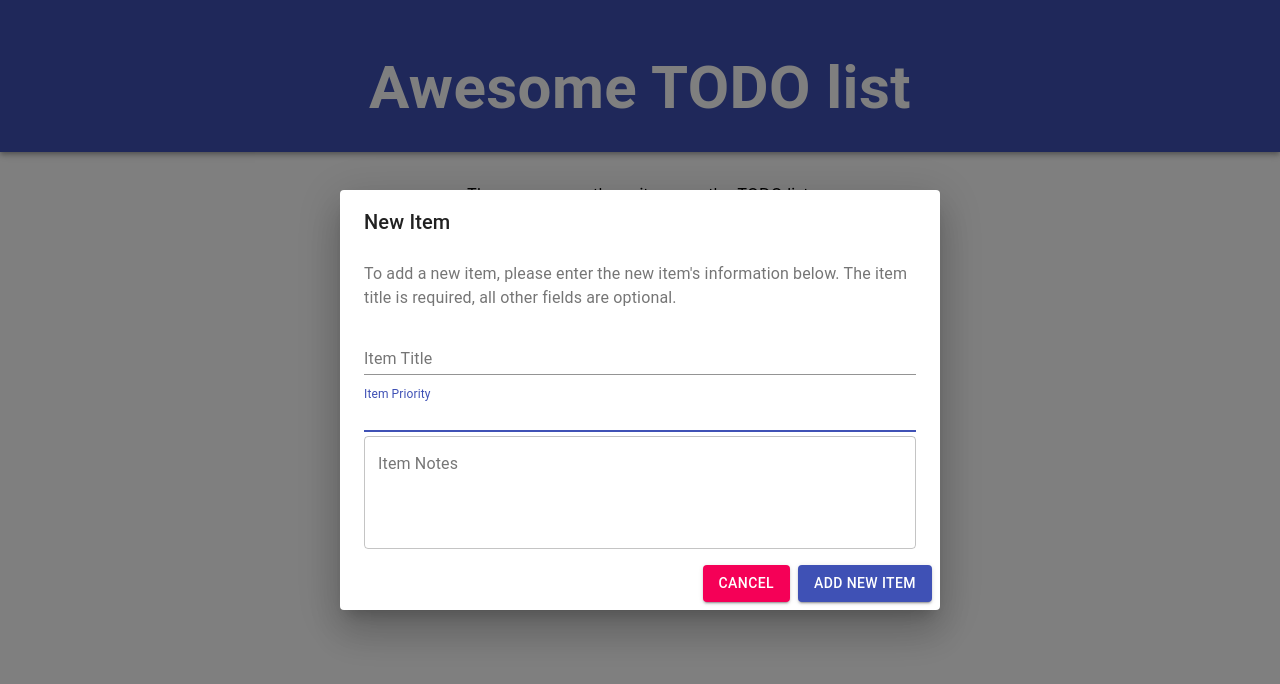
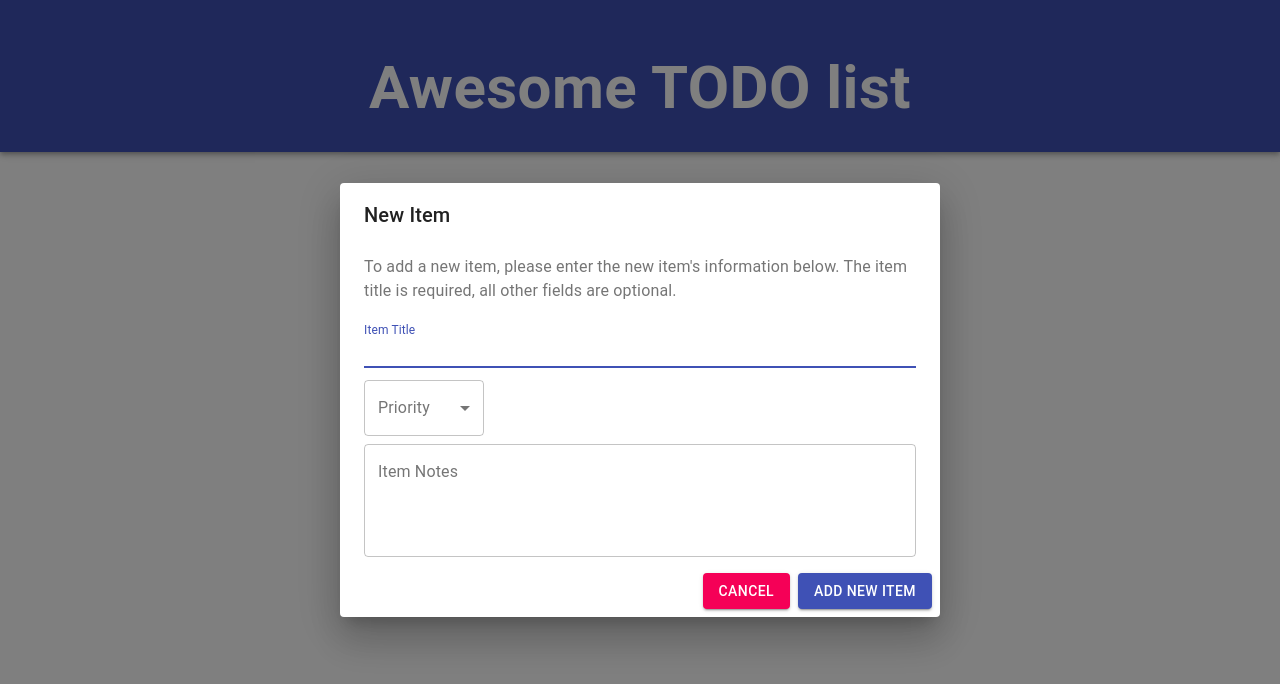
Before and after one commit to jvc5546/ascella-technologies-todo-list, a React (Create React App) app: page / in a window 1280 px wide. Both pictures are taken after a click on the button "ADD NEW ITEM". Shown: the top 684 px of the page. Built offline with nearby package versions, Linux system fonts and the light colour scheme.

Commit message:
Added styles and Selector

```diff
--- a/src/Components/NewItemDialog.js
+++ b/src/Components/NewItemDialog.js
@@ -1,4 +1,5 @@
 import React from 'react';
+import { makeStyles } from '@material-ui/core/styles';
 import Button from '@material-ui/core/Button';
 import TextField from '@material-ui/core/TextField';
 import Dialog from '@material-ui/core/Dialog';
@@ -6,8 +7,23 @@ import DialogActions from '@material-ui/core/DialogActions';
 import DialogContent from '@material-ui/core/DialogContent';
 import DialogContentText from '@material-ui/core/DialogContentText';
 import DialogTitle from '@material-ui/core/DialogTitle';
+import InputLabel from '@material-ui/core/InputLabel';
+import MenuItem from '@material-ui/core/MenuItem';
+import FormControl from '@material-ui/core/FormControl';
+import Select from '@material-ui/core/Select';
+
+const useStyles = makeStyles((theme) => ({
+  formControl: {
+    minWidth: 120,
+    margin: theme.spacing(1, 0)
+  },
+  selectEmpty: {
+    marginTop: theme.spacing(2),
+  },
+}));
 
 export default function NewItemDialog(props) {
+  const classes = useStyles();
   const handleClose = () => {
     props.setClose();
   };
@@ -28,14 +44,23 @@ export default function NewItemDialog(props) {
             type="title"
             fullWidth
           />
-          <TextField
-            autoFocus
-            margin="dense"
-            id="priority"
-            label="Item Priority"
-            type="priority"
-            fullWidth
-          />
+          <FormControl variant="outlined" className={classes.formControl}>
+            <InputLabel id="prioritySelectLabel">Priority</InputLabel>
+            <Select
+              labelId="prioritySelectLabel"
+              id="prioritySelect"
+              // value={age}
+              // onChange={handleChange}
+              label="Priority"
+            >
+              <MenuItem value={0}>
+                <em>None</em>
+              </MenuItem>
+              <MenuItem value={1}>Low</MenuItem>
+              <MenuItem value={2}>Medium</MenuItem>
+              <MenuItem value={3}>High</MenuItem>
+            </Select>
+          </FormControl>
           <TextField
             id="notes"
             label="Item Notes"
```
